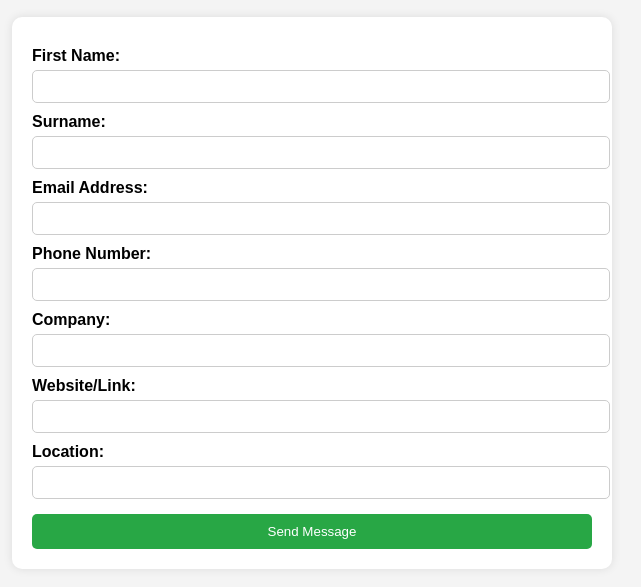
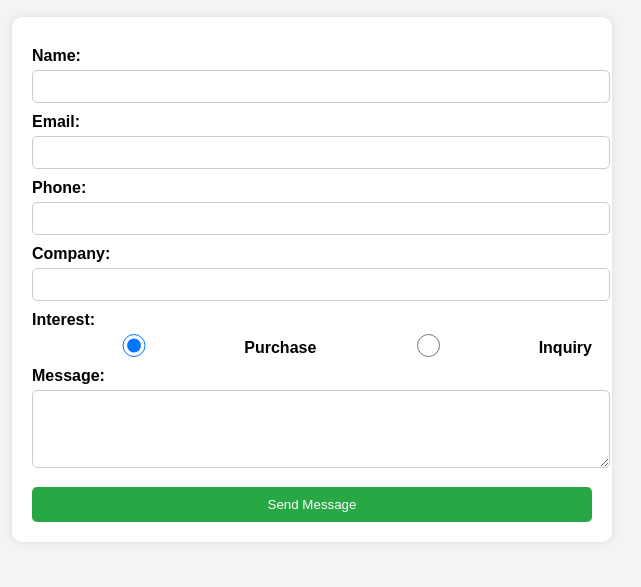
Before and after one commit to Slaid-Vending/Website, a plain HTML site: page index.html in a window 1280 px wide. Shown: the part 71-658 px from the top of the page, without its empty margins (328-969 px from the left). Drawn offline with Linux system fonts and the light colour scheme.

Commit message:
Update index.html

```diff
--- a/index.html
+++ b/index.html
@@ -3,7 +3,7 @@
 <head>
     <meta charset="UTF-8">
     <meta name="viewport" content="width=device-width, initial-scale=1.0">
-    <title>Contact Us</title>
+    <title>Contact Page</title>
     <style>
         body {
             font-family: Arial, sans-serif;
@@ -33,6 +33,10 @@
             border: 1px solid #ccc;
             border-radius: 5px;
         }
+        .radio-group {
+            display: flex;
+            gap: 10px;
+        }
         button {
             width: 100%;
             padding: 10px;
@@ -51,26 +55,28 @@
 <body>
     <h2>Contact Us</h2>
     <form action="https://formspree.io/f/mnnpzyge" method="POST">
-        <label for="name">First Name:</label>
+        <label for="name">Name:</label>
         <input type="text" id="name" name="name" required>
 
-        <label for="surname">Surname:</label>
-        <input type="text" id="surname" name="surname" required>
-
-        <label for="email">Email Address:</label>
+        <label for="email">Email:</label>
         <input type="email" id="email" name="email" required>
 
-        <label for="phone">Phone Number:</label>
-        <input type="tel" id="phone" name="phone" required>
+        <label for="phone">Phone:</label>
+        <input type="tel" id="phone" name="phone">
 
         <label for="company">Company:</label>
         <input type="text" id="company" name="company">
 
-        <label for="link">Website/Link:</label>
-        <input type="url" id="link" name="link">
+        <label for="interest">Interest:</label>
+        <div class="radio-group">
+            <input type="radio" id="purchase" name="interest" value="purchase" checked>
+            <label for="purchase">Purchase</label>
+            <input type="radio" id="inquiry" name="interest" value="inquiry">
+            <label for="inquiry">Inquiry</label>
+        </div>
 
-        <label for="location">Location:</label>
-        <input type="text" id="location" name="location">
+        <label for="message">Message:</label>
+        <textarea id="message" name="message" rows="4" required></textarea>
 
         <button type="submit">Send Message</button>
     </form>
```
